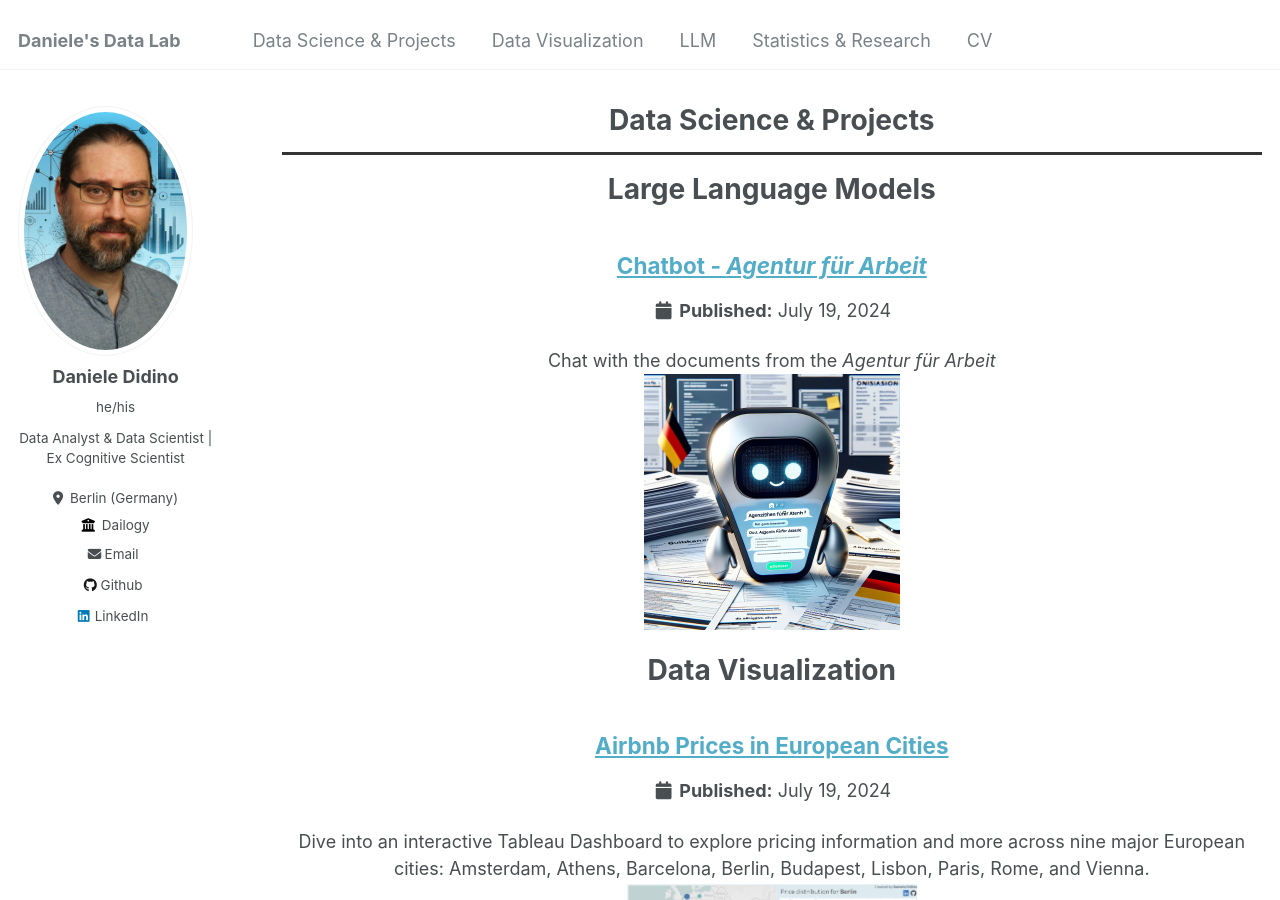
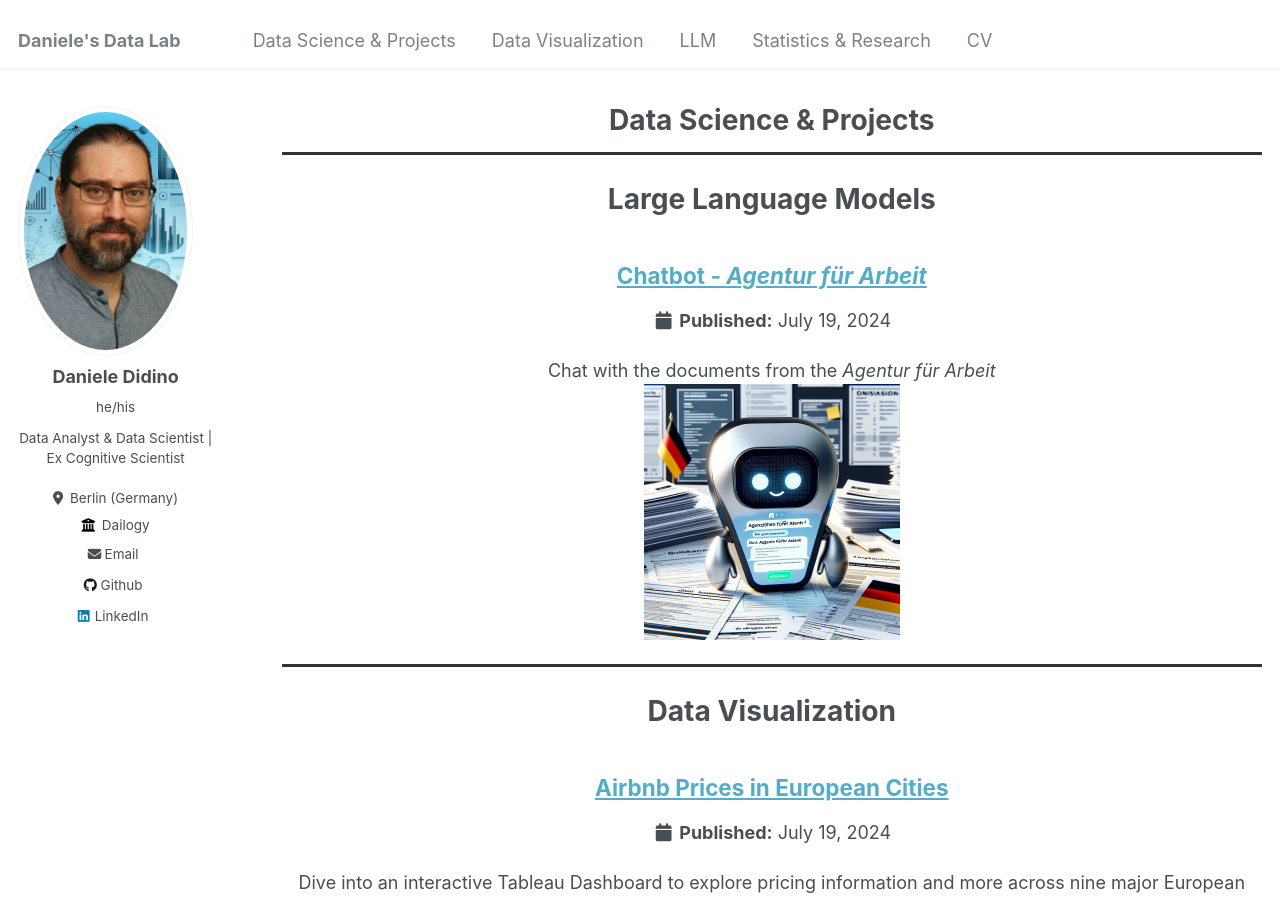
Before and after one commit to DanieleDidino/DanieleDidino.github.io, a Jekyll site: the page built from _pages/data_proj.html, in a window 1280 px wide and 900 px high. Built offline with Jekyll 4.4.1, drawn with Linux system fonts in a browser that asks for light colours.

Commit message:
edit Data Science Projects page

```diff
--- a/_pages/data_proj.html
+++ b/_pages/data_proj.html
@@ -15,7 +15,7 @@
 <hr style="height:3px; border:none; color:#333; background-color:#333;"> <!-- Add a horizontal line between sections -->
 
 <h1 align="left">
-  <b>Large Language Models</b>
+  <p>Large Language Models</p>
 </h1>
 
 {% for post in site.LLM_projects %}
@@ -23,8 +23,10 @@
   <!-- <hr style="height:3px; border:none; color:#333; background-color:#333;"> --> <!-- Add a horizontal line between sections -->
 {% endfor %}
 
+<hr style="height:3px; border:none; color:#333; background-color:#333;"> <!-- Add a horizontal line between sections -->
+
 <h1 align="left">
-  <b>Data Visualization</b>
+  <p>Data Visualization</p>
 </h1>
 
 {% for post in site.data_viz %}
```
